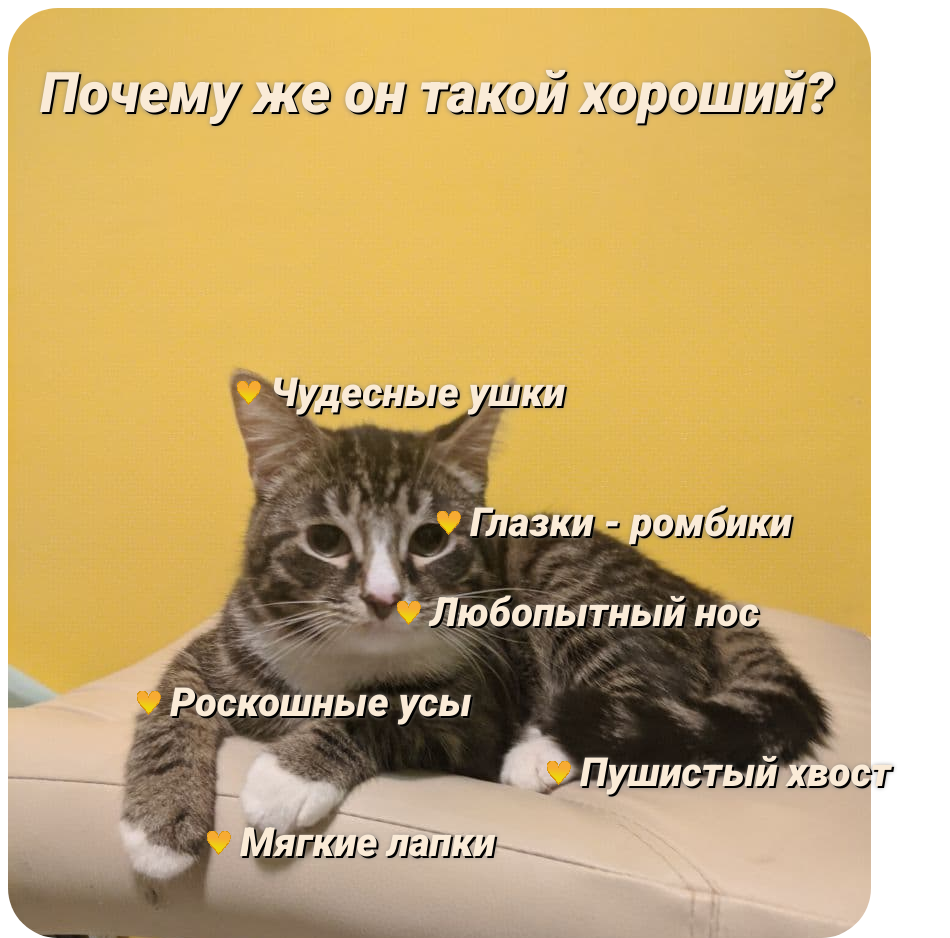
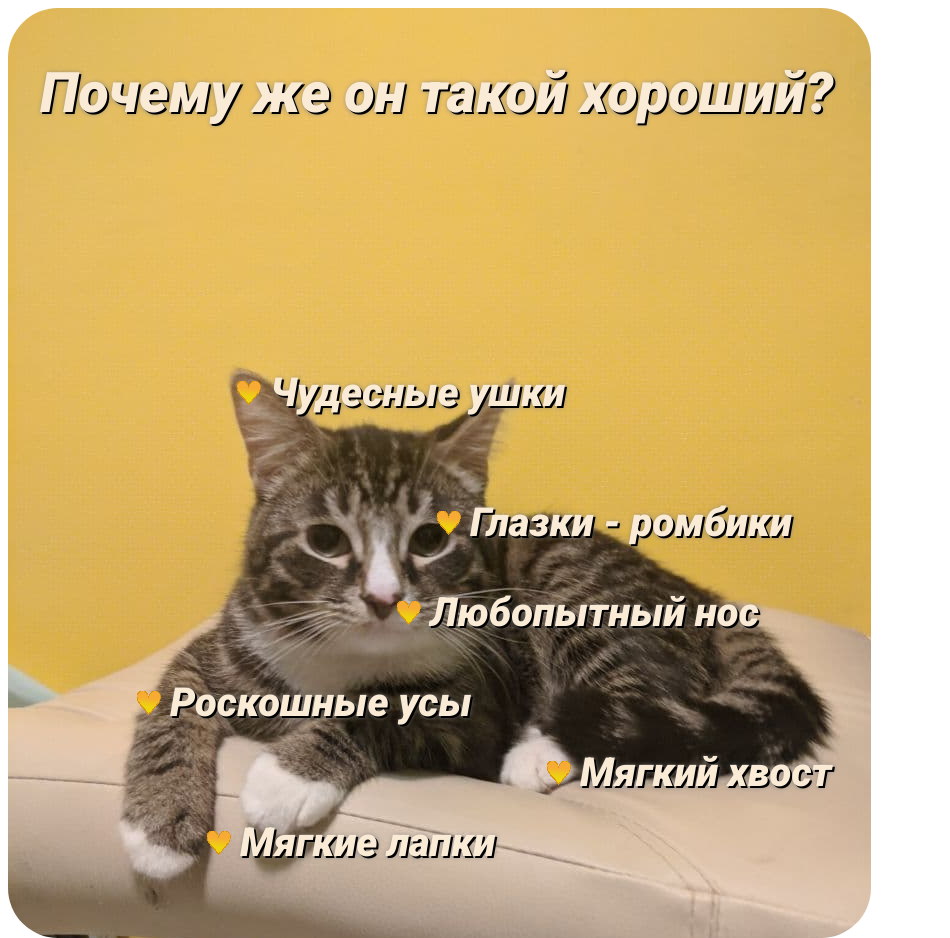
Before and after one commit to MAA-87/shoorik, a plain HTML site: page index.html in a window 1280 px wide. Shown: the top 938 px of the page, without its empty margins (0-950 px from the left). Drawn offline with Linux system fonts and the light colour scheme.

Commit message:
Update index.html

```diff
--- a/index.html
+++ b/index.html
@@ -211,7 +211,7 @@ height: auto;
 
           <li>
             <h2>
-              Пушистый хвост
+              Мягкий хвост
             </h2>
             <p>
               нужная вещь
```
